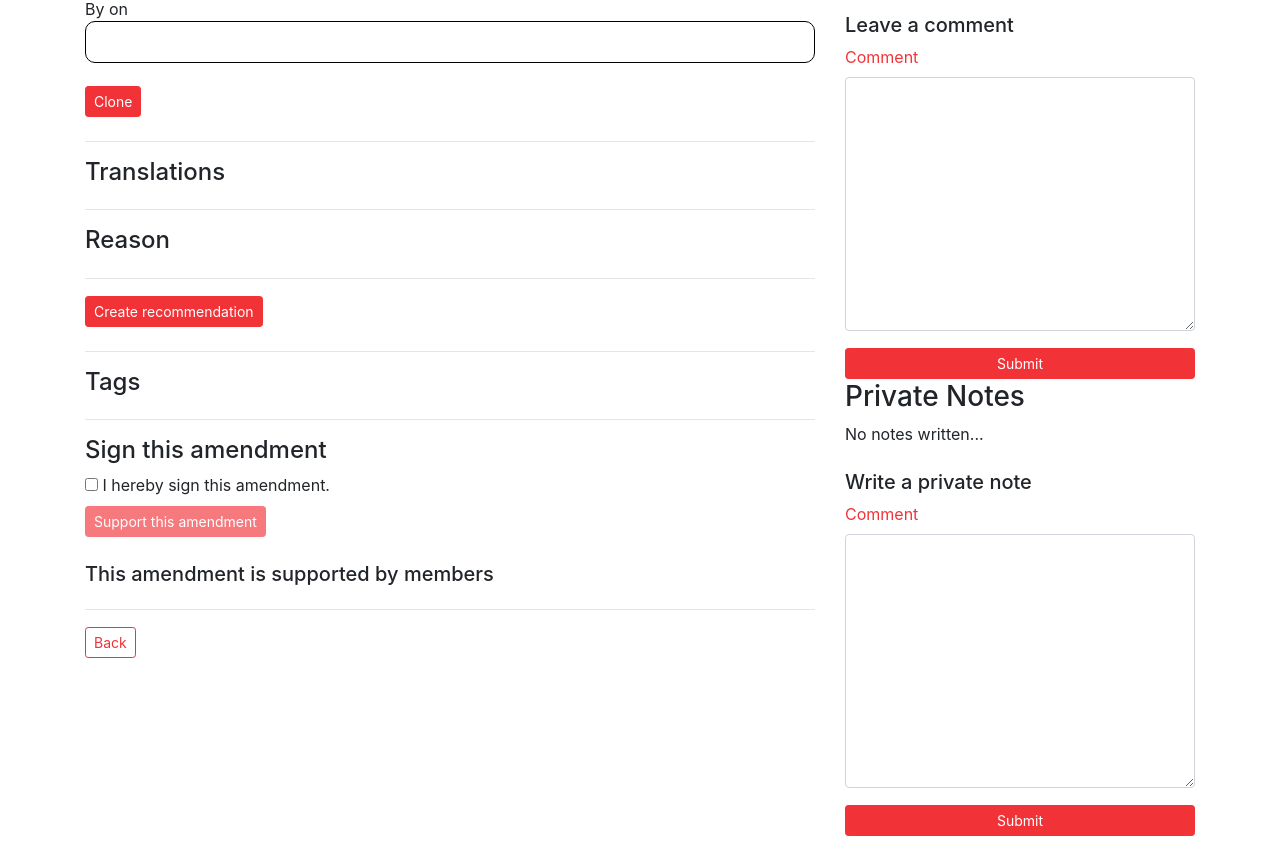
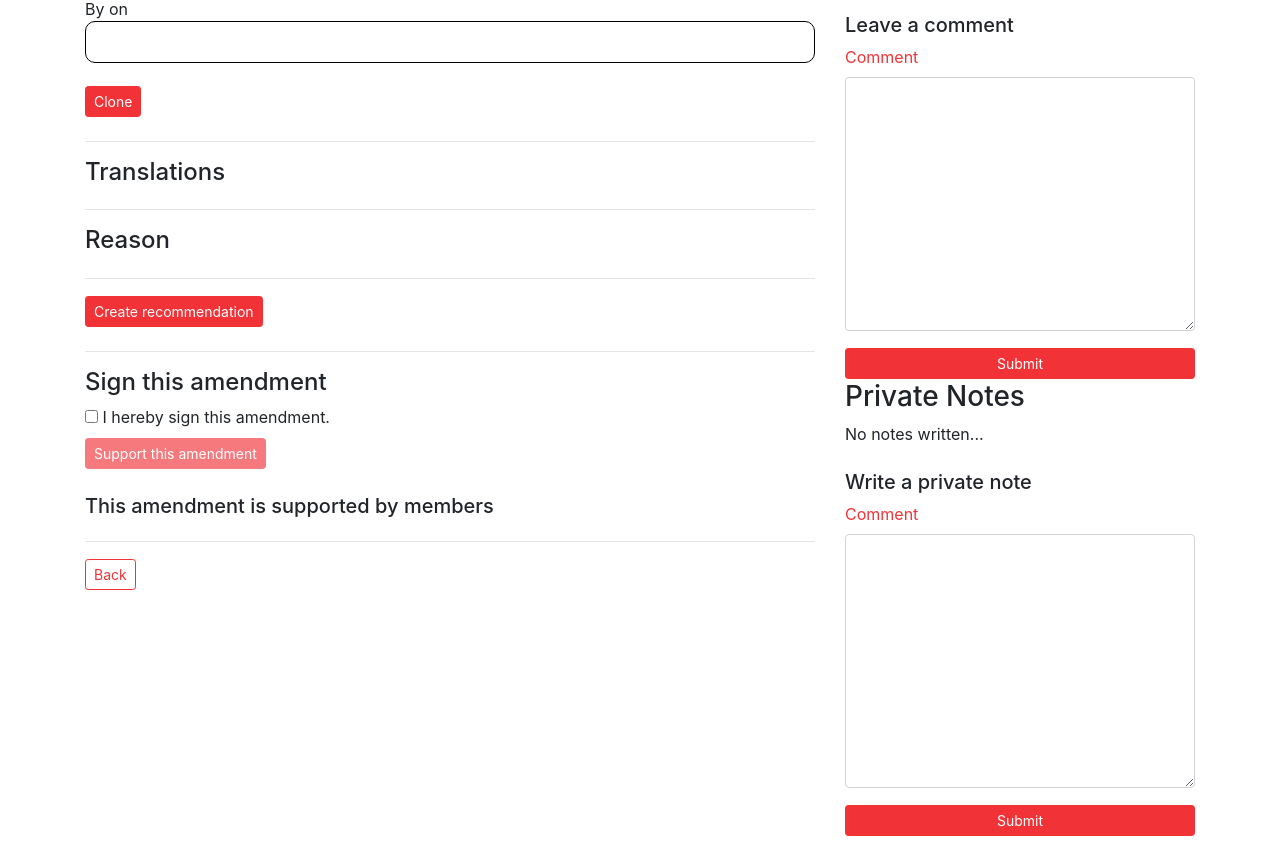
Before and after one commit to sacovo/digital-democracy, a Django app: template papers/templates/papers/amendment_detail.html in a window 1280 px wide. Shown: the part 177-1027 px from the top of the page. Run offline with Django 3.2, Linux system fonts and the light colour scheme; the template is opened without the code that fills it: values that come from a table or form of the project are taken from there, others are empty; some libraries are stand-ins or nearby versions.

Commit message:
Bugfix/remove tags

```diff
--- a/papers/templates/papers/amendment_detail.html
+++ b/papers/templates/papers/amendment_detail.html
@@ -90,19 +90,6 @@
     <a class="btn btn-sm submitButton" href="{% url 'recommendation-create' amendment.pk %}">{% trans 'Create recommendation' %}</a>
     </section>
     {% endif %}
-    <hr>
-
-    <!-- Tags -->
-    <section class="tags">
-      <h2 class="h4">{% trans "Tags" %}</h2>
-      <ul>
-        {% for tag in amendment.tags.all %}
-        <li>
-          <a class="tag-link" href="{% url 'amendment_list' amendment.paper.pk tag.name amendment.language_code %}">{{ tag.name }}</a>
-        </li>
-        {% endfor %}
-      </ul>
-    </section>
     <hr>
 
     <!-- Sign amendments -->
--- a/papers/views.py
+++ b/papers/views.py
@@ -637,7 +637,7 @@ def amendment_list(request, paper_pk, tag, language_code):
     """
     paper = models.Paper.objects.get(pk=paper_pk)
     amendments = models.Amendment.objects.filter(
-        tags__name=tag, language_code=language_code, paper=paper
+        language_code=language_code, paper=paper
     )
 
     return render(
```
